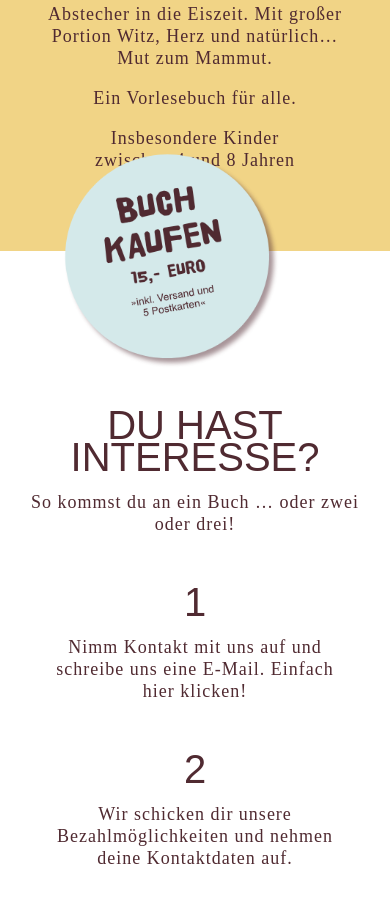
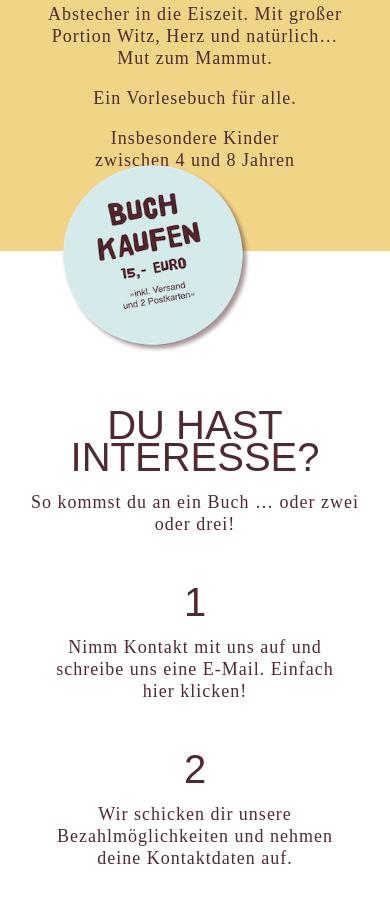
Before and after one commit to hennabanana/mutzummammut, a Next.js app: page / in a window 390 px wide. Shown: the part 1000-1920 px from the top of the page. Built offline with nearby package versions, Linux system fonts and the light colour scheme; a web font is replaced by a local one.

Commit message:
image, instagram, styles, datenschutz

```diff
--- a/pages/datenschutz.js
+++ b/pages/datenschutz.js
@@ -38,10 +38,10 @@ function Datenschutz() {
           </div>
           <div className={styles.row}>
           <div className={styles.item}>
-            <a href="mailto:buch@mutzummammut.de?subject=Mut%20zum%20Mammut%20kaufen&amp;body=Hallo%20ihr Drei,%0D%0A%0D%0Aich%20würde%20gerne%20_%20Bücher%20kaufen.%0D%0A%0D%0AViele Grüße"><h2>Kontakt</h2></a>
+            <a href="mailto:hallo@mutzummammut.de?subject=Mut%20zum%20Mammut%20kaufen&amp;body=Hallo%20ihr Drei,%0D%0A%0D%0Aich%20würde%20gerne%20_%20Bücher%20kaufen.%0D%0A%0D%0AViele Grüße"><h2>Kontakt</h2></a>
           </div>
           <div className={styles.item}>
-            <a href="https://instagram.com/mut_zum_mammut?igshid=wa8eacrsx2gn"><h2>Instagram</h2></a>
+            <a href="https://instagram.com/mut_zum_mammut/"><h2>Instagram</h2></a>
           </div>
           </div>
           <div className={styles.row}  id={styles.footer}
--- a/pages/index.js
+++ b/pages/index.js
@@ -53,7 +53,7 @@ export default function Home() {
             <p>Ein Vorlesebuch für alle.</p>
           <p>Insbesondere Kinder<br></br>zwischen 4 und 8 Jahren</p>
           </div>
-        <a href="mailto:buch@mutzummammut.de?subject=Mut%20zum%20Mammut%20kaufen&amp;body=Hallo%20ihr Drei,%0D%0A%0D%0Aich%20würde%20gerne%20_%20Bücher%20kaufen.%0D%0A%0D%0AViele Grüße">
+        <a href="mailto:hallo@mutzummammut.de">
         <img
         id={styles.buchkaufen}
               src="/buchkaufen.png"
@@ -71,7 +71,7 @@ export default function Home() {
           <div className={styles.row}>
           <div className={styles.item}>
             <h2>1</h2>
-            <p>Nimm Kontakt mit uns auf und schreibe uns eine E-Mail. Einfach <a href="mailto:buch@mutzummammut.de?subject=Mut%20zum%20Mammut%20kaufen&amp;body=Hallo%20ihr Drei,%0D%0A%0D%0Aich%20würde%20gerne%20_%20Bücher%20kaufen.%0D%0A%0D%0AViele Grüße">hier</a> klicken!</p>
+            <p>Nimm Kontakt mit uns auf und schreibe uns eine E-Mail. Einfach <a href="mailto:hallo@mutzummammut.de">hier</a> klicken!</p>
           </div>
           <div className={styles.item}>
           <h2>2</h2>
@@ -142,10 +142,10 @@ Als leidenschaftliche Supporterin der ersten Stunde und passender Weise auch aus
         </div>
         <div className={styles.row}>
         <div className={styles.item}>
-          <a href="mailto:buch@mutzummammut.de?subject=Mut%20zum%20Mammut%20kaufen&amp;body=Hallo%20ihr Drei,%0D%0A%0D%0Aich%20würde%20gerne%20_%20Bücher%20kaufen.%0D%0A%0D%0AViele Grüße"><h2>Kontakt</h2></a>
+          <a href="mailto:hallo@mutzummammut.de"><h2>Kontakt</h2></a>
         </div>
         <div className={styles.item}>
-          <a href="https://instagram.com/mut_zum_mammut?igshid=wa8eacrsx2gn" target="_blank" rel="noopener noreferrer"><h2>Instagram</h2></a>
+          <a href="https://instagram.com/mut_zum_mammut/" target="_blank" rel="noopener noreferrer"><h2>Instagram</h2></a>
         </div>
         </div>
         <div className={styles.row}  id={styles.footer}
--- a/styles/Home.module.scss
+++ b/styles/Home.module.scss
@@ -96,7 +96,7 @@
         bottom: -33%;
         left: 12%;
         max-width: 22%;
-        min-width: 250px;
+        min-width: 220px;
         z-index: 10;
     }
 }
@@ -226,7 +226,7 @@
         min-height: 510px;
 
         #buchkaufen {
-            bottom: -52%;
+            bottom: -42%;
         }
     }
     #container3 {
@@ -289,7 +289,7 @@
         padding-top: 200px;
 
         #buchkaufen {
-            bottom: -43%;
+            bottom: -39%;
         }
     }
 }
```
Also changed, not shown: pages/impressum.js (+2 -5 lines), public/buchkaufen.png, public/buchkaufen3.png (added).
